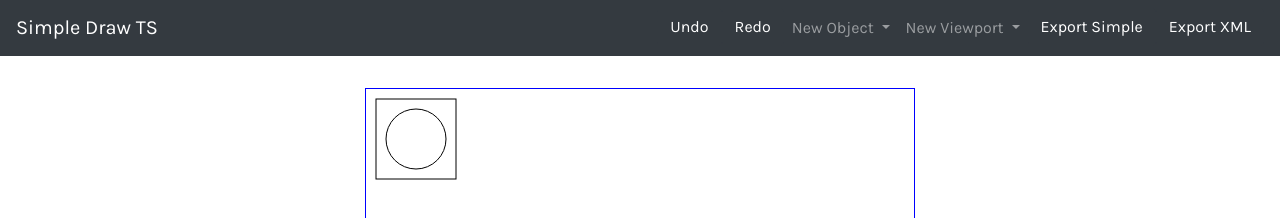
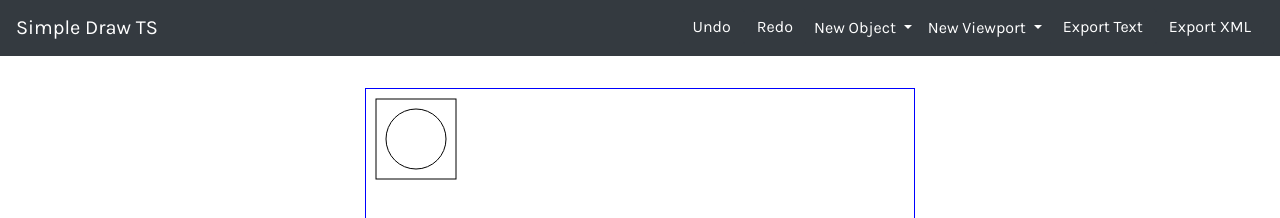
Before and after one commit to j-seixas/feup-asso, a website with bundled scripts: page simple-draw/index.html in a window 1280 px wide. Shown: the top 218 px of the page. Built offline with nearby package versions, Linux system fonts and the light colour scheme.

Commit message:
minor css fix

```diff
--- a/simple-draw/index.html
+++ b/simple-draw/index.html
@@ -56,7 +56,7 @@
                 </li>
 
                 <li class="nav-item">
-                    <button type="button" class="btn btn-dark">Export Simple</button>
+                    <button type="button" class="btn btn-dark">Export Text</button>
                 </li>
                 <li class="nav-item">
                     <button type="button" class="btn btn-dark">Export XML</button>
--- a/simple-draw/sass/styles.scss
+++ b/simple-draw/sass/styles.scss
@@ -5,6 +5,16 @@ body {
 
 * {
     font-family: 'Karla', sans-serif;
+}
+
+.navbar-dark .navbar-nav .nav-link {
+    color: white !important;
+    transition: color .15s ease-in-out, background-color .15s ease-in-out, box-shadow .15s ease-in-out;
+
+    &:hover {
+        background-color: #23272b;
+        border-radius: .25rem;
+    }
 }
 
 .dropdown-menu {
```
Also changed, not shown: simple-draw/styles.css.
